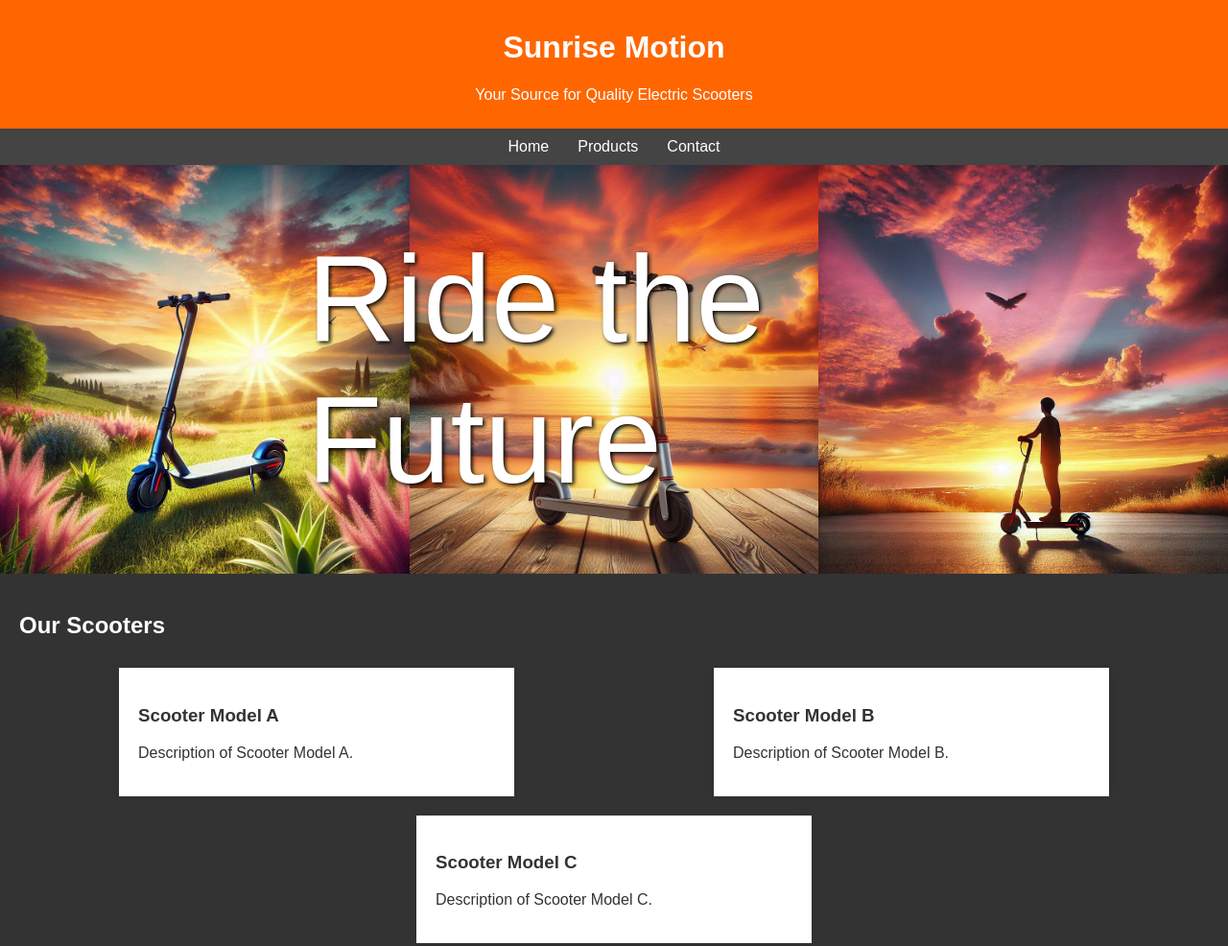
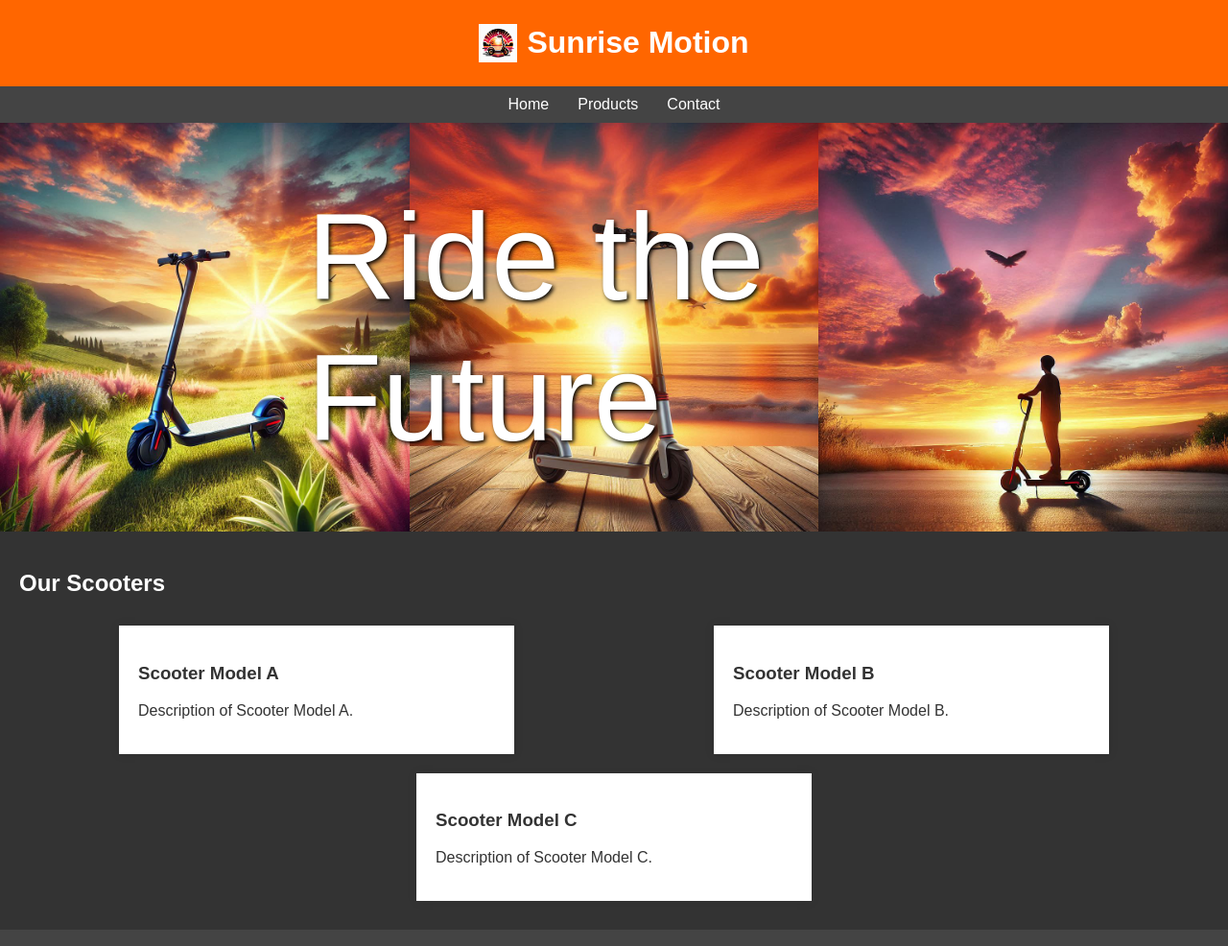
Before and after one commit to KeeganMartinVentures/TestScooterSite, a plain HTML site: page index.html in a window 1280 px wide. Shown: the top 986 px of the page at 96% size. Drawn offline with Linux system fonts and the light colour scheme.

Commit message:
Update index.html

```diff
--- a/index.html
+++ b/index.html
@@ -15,8 +15,14 @@
         header {
             background: #ff6600;
             color: white;
-            padding: 10px 0;
-            text-align: center;
+            padding: 5px 0; /* Smaller padding for a smaller header */
+            display: flex;
+            align-items: center;
+            justify-content: center;
+        }
+        header img {
+            height: 40px; /* Adjust the height of the logo */
+            margin-right: 10px;
         }
         nav {
             display: flex;
@@ -90,8 +96,8 @@
 </head>
 <body>
     <header>
+        <img src="logo1.png" alt="Sunrise Motion Logo"> <!-- Your logo image -->
         <h1>Sunrise Motion</h1>
-        <p>Your Source for Quality Electric Scooters</p>
     </header>
     <nav>
         <a href="#home">Home</a>
```
